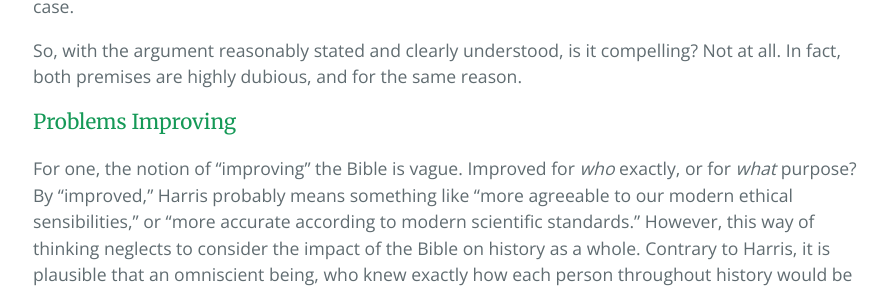
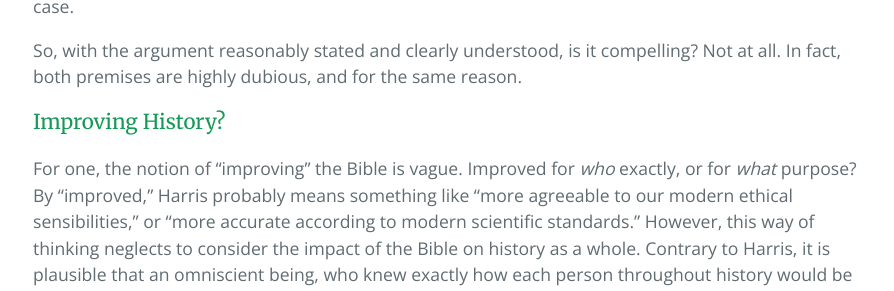
Before and after one commit to second-breakfast/second-breakfast.github.io, a Jekyll site: the page built from _posts/2019-1-9-sam-harris-revelation.markdown, in a window 1280 px wide and 900 px high, scrolled down 1073 px. Shown: the part 151-442 px from the top of the window, without its empty margins (191-1085 px from the left). Built offline with Jekyll 4.4.1, drawn with Linux system fonts in a browser that asks for light colours.

Commit message:
Improve header

```diff
--- a/_posts/2019-1-9-sam-harris-revelation.markdown
+++ b/_posts/2019-1-9-sam-harris-revelation.markdown
@@ -28,7 +28,7 @@ This phrasing would allow us to conclude that an omniscient being in fact *did n
 
 So, with the argument reasonably stated and clearly understood, is it compelling? Not at all. In fact, both premises are highly dubious, and for the same reason.
 
-### Problems Improving
+### Improving History?
 For one, the notion of “improving” the Bible is vague. Improved for *who* exactly, or for *what* purpose? By “improved,” Harris probably means something like “more agreeable to our modern ethical sensibilities,” or “more accurate according to modern scientific standards.” However, this way of thinking neglects to consider the impact of the Bible on history as a whole. Contrary to Harris, it is plausible that an omniscient being, who knew exactly how each person throughout history would be impacted as a result of reading certain passages of the Bible, would include exactly what he wanted in the Bible in order to accomplish his purposes throughout the *entire* history of the world.
 
 But this point aside, even if we were to grant premise (1) for the sake of argument, premise (2) hardly fares any better. That is because it is still entirely plausible that an omniscient being in fact *would* write a book that could be “improved” in order to relate to its original audience on their own terms, using references to their culture and concepts they could understand. In other words, we cannot neglect to consider the original audience of the Bible when thinking about its characteristics and presuppositions. The Old Testament scholar John Walton articulates this point well:
```
